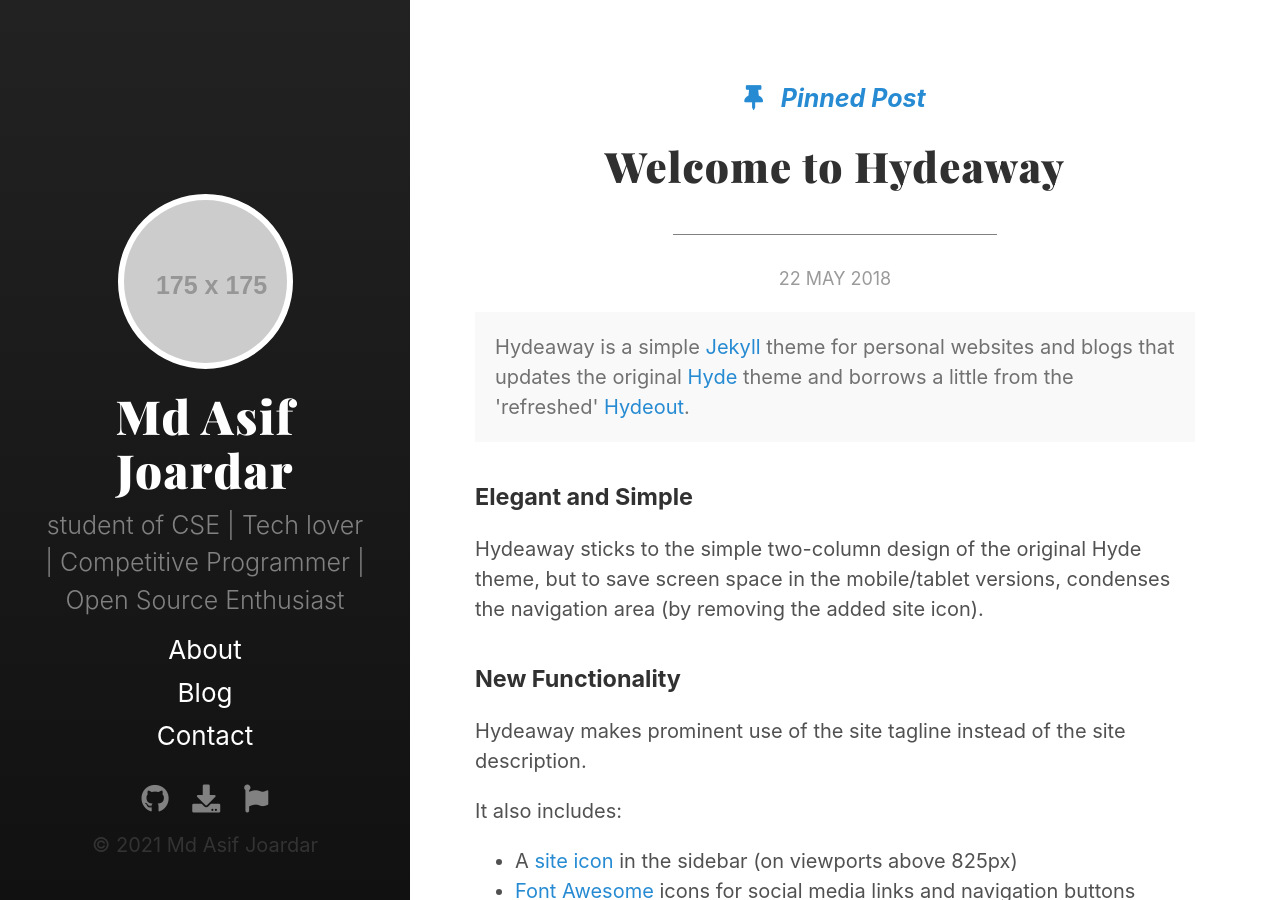
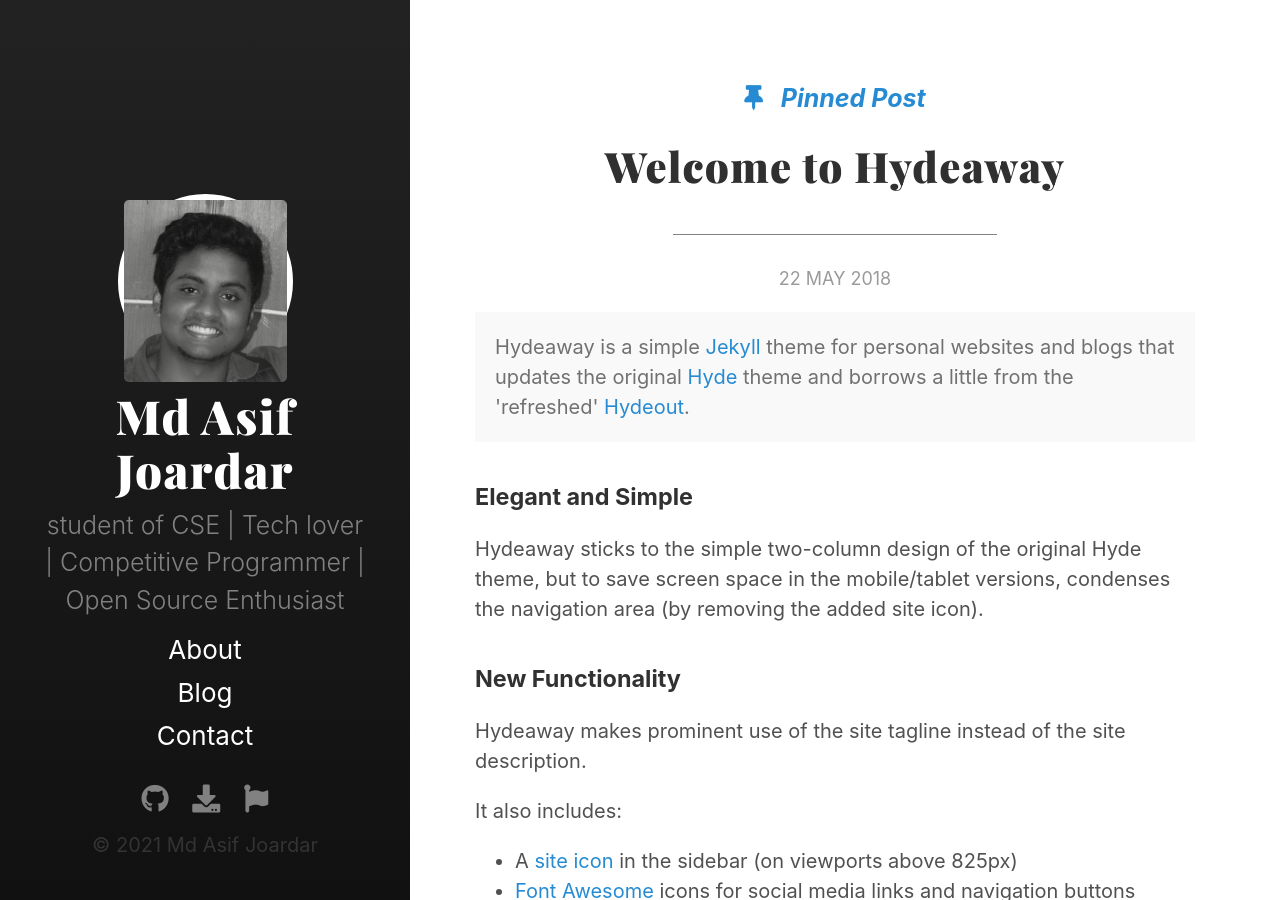
Before and after one commit to asifjoardar/asifjoardar.github.io, a Jekyll site: the page built from index.html, in a window 1280 px wide and 900 px high. Built offline with Jekyll 4.4.1, drawn with Linux system fonts in a browser that asks for light colours; the list of posts is cut into pages by our own code.

Commit message:
Update sidebar.html

```diff
--- a/_includes/sidebar.html
+++ b/_includes/sidebar.html
@@ -4,7 +4,7 @@
         <!-- The site icon only exists on viewports
              wider than tablet -->
         <div class="site-icon">
-          <a href="{{ site.baseurl }}/"></a>
+          <a href="{{ site.baseurl }}/"> <img src="assets/img/asif.jpg" alt="my photo"> </a>
         </div>
       <h1>
         <a href="{{ site.baseurl }}/">
```
